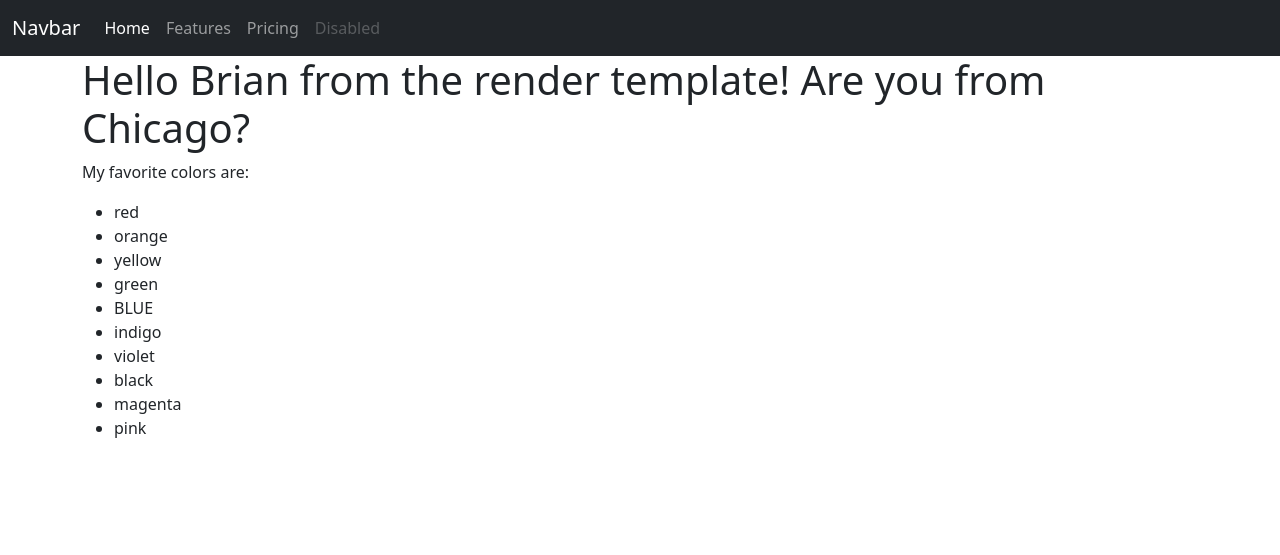
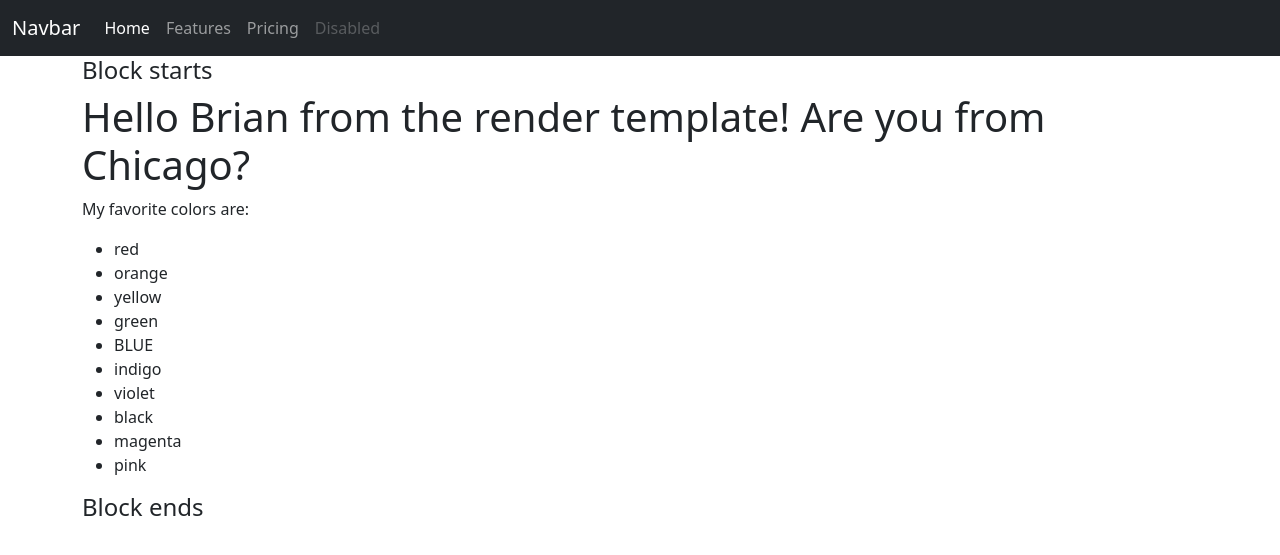
Before and after one commit to bstanton773/kekambas-79_flask, a Flask app: page / in a window 1280 px wide. Shown: the top 555 px of the page. Run offline with Flask 2, Linux system fonts and the light colour scheme; some libraries are stand-ins or nearby versions.

Commit message:
Jinja parent child templates

```diff
--- a/app/routes.py
+++ b/app/routes.py
@@ -13,7 +13,7 @@ def index():
 def name():
     my_name = 'Brian'
 
-    return f"Hello {my_name}"
+    return render_template('name.html', name=my_name)
 
 
 @app.route('/test')
--- /dev/null
+++ b/app/templates/base.html
@@ -0,0 +1,30 @@
+<!DOCTYPE html>
+<html lang="en">
+    <head>
+        <meta charset="UTF-8">
+        <meta name="viewport" content="width=device-width, initial-scale=1.0">
+        <meta http-equiv="X-UA-Compatible" content="ie=edge">
+        <meta name="Description" content="Enter your description here"/>
+        <link rel="stylesheet" href="https://cdnjs.cloudflare.com/ajax/libs/twitter-bootstrap/5.1.0/css/bootstrap.min.css">
+        <link rel="stylesheet" href="https://cdnjs.cloudflare.com/ajax/libs/font-awesome/5.15.4/css/all.min.css">
+        <!-- <link rel="stylesheet" href="assets/css/style.css"> -->
+
+        <title>{% block title %}Kekambas Flask{% endblock %}</title>
+
+    </head>
+    <body>
+
+        {% include 'nav.html' %}
+
+        <div class="container">
+            <h4>Block starts</h4>
+            {% block content %}
+
+            {% endblock %}
+            <h4>Block ends</h4>
+        </div>
+
+        <script src="https://cdnjs.cloudflare.com/ajax/libs/popper.js/2.9.2/umd/popper.min.js"></script>
+        <script src="https://cdnjs.cloudflare.com/ajax/libs/twitter-bootstrap/5.1.0/js/bootstrap.min.js"></script>
+    </body>
+</html>
--- a/app/templates/index.html
+++ b/app/templates/index.html
@@ -1,20 +1,6 @@
-<!DOCTYPE html>
-<html lang="en">
-    <head>
-        <meta charset="UTF-8">
-        <meta name="viewport" content="width=device-width, initial-scale=1.0">
-        <meta http-equiv="X-UA-Compatible" content="ie=edge">
-        <meta name="Description" content="Enter your description here"/>
-        <link rel="stylesheet" href="https://cdnjs.cloudflare.com/ajax/libs/twitter-bootstrap/5.1.0/css/bootstrap.min.css">
-        <link rel="stylesheet" href="https://cdnjs.cloudflare.com/ajax/libs/font-awesome/5.15.4/css/all.min.css">
-        <!-- <link rel="stylesheet" href="assets/css/style.css"> -->
-        <title>Title</title>
-    </head>
-    <body>
+{% extends 'base.html' %}
 
-        {% include 'nav.html' %}
-
-        <div class="container">
+{% block content %}
     <h1>Hello {{ name }} from the render template! Are you from {{ city }}?</h1>
     <p>My favorite colors are:</p>
     <ul>
@@ -26,9 +12,4 @@
             {% endif %}
         {% endfor %}
     </ul>
-        </div>
-
-        <script src="https://cdnjs.cloudflare.com/ajax/libs/popper.js/2.9.2/umd/popper.min.js"></script>
-        <script src="https://cdnjs.cloudflare.com/ajax/libs/twitter-bootstrap/5.1.0/js/bootstrap.min.js"></script>
-    </body>
-</html>
+{% endblock %}
```
Also changed, not shown: app/templates/name.html (added, +7 -0 lines). Lines whose indentation alone changed are shown as unchanged.
